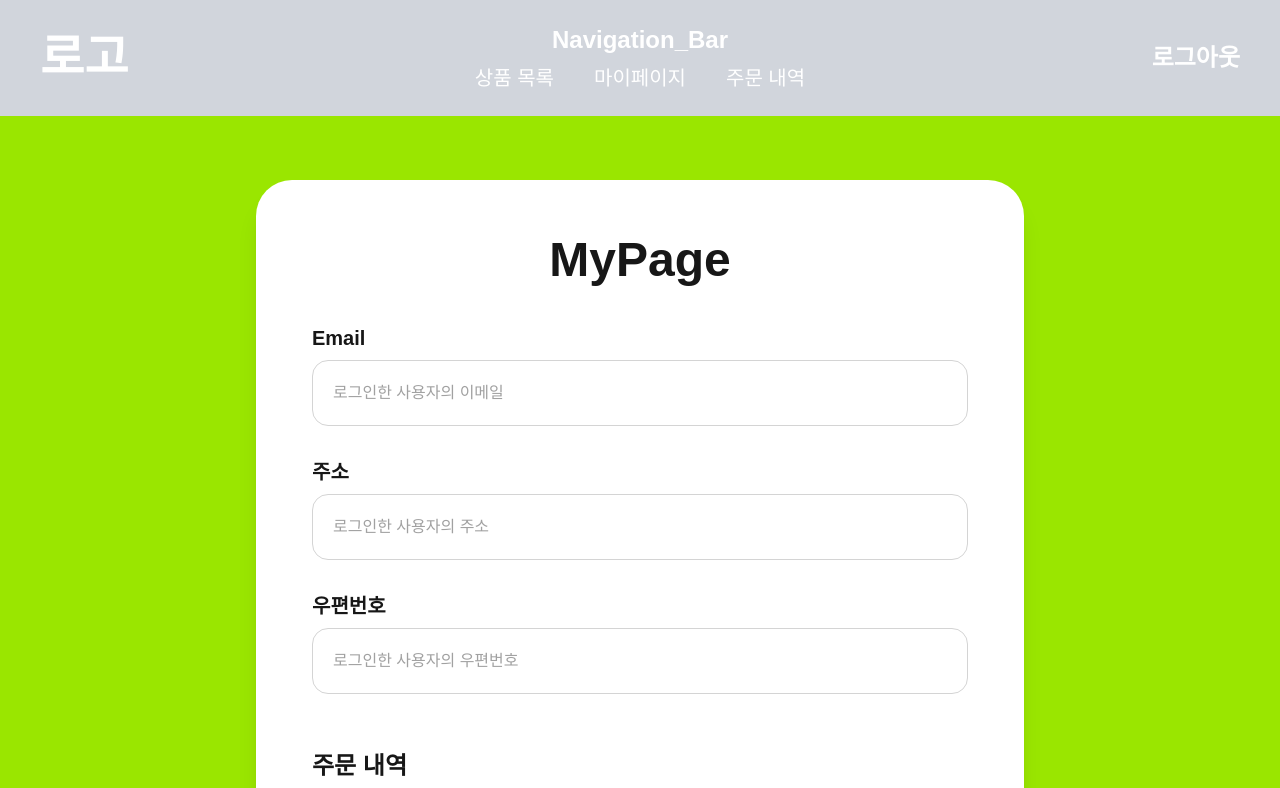
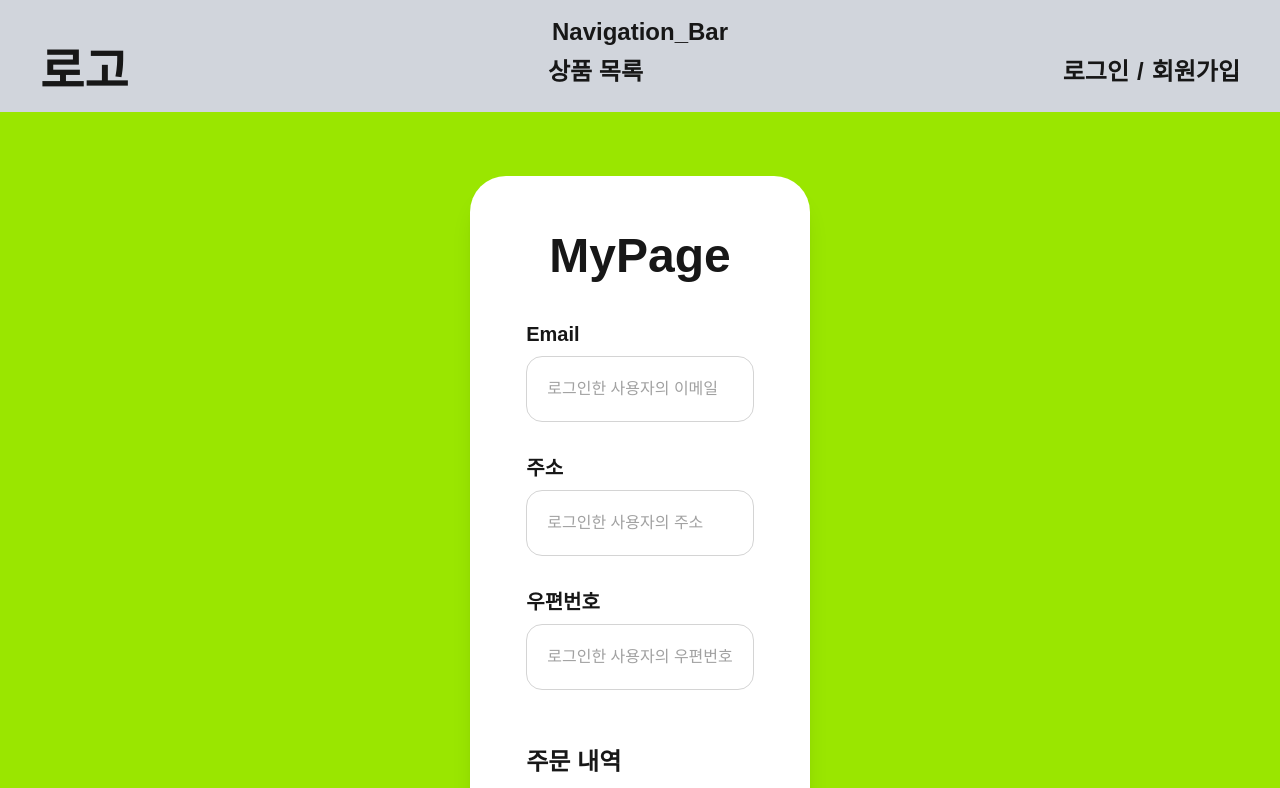
Before and after one commit to prgrms-be-devcourse/NBE10-12-1-Layer7, a Next.js app in the folder frontend/customer/customer/: page /mypage in a window 1280 px wide. Shown: the top 788 px of the page. Built offline with nearby package versions, Linux system fonts and the light colour scheme.

Commit message:
fix: BasePage 적용 및 mypage 수정

```diff
--- a/frontend/customer/customer/src/app/mypage/page.tsx
+++ b/frontend/customer/customer/src/app/mypage/page.tsx
@@ -1,39 +1,10 @@
-import Link from "next/link";
+import BasePage from "../BasePage";
 
 export default function MyPage() {
     return (
-        <main className="min-h-screen bg-lime-400">
-            {/* Navigation Bar */}
-            <header className="bg-gray-300 px-10 py-6">
-                <div className="flex items-center justify-between">
-                    {/* Logo */}
-                    <h1 className="text-5xl font-bold text-white">
-                        로고
-                    </h1>
-
-                    {/* Navigation Menu */}
-                    <nav className="flex flex-col items-center text-white">
-            <span className="text-2xl font-semibold">
-              Navigation_Bar
-            </span>
-
-                        <div className="mt-2 flex gap-10 text-xl font-medium">
-                            <Link href="/menus">상품 목록</Link>
-                            <Link href="/mypage">마이페이지</Link>
-                            <Link href="/orders">주문 내역</Link>
-                        </div>
-                    </nav>
-
-                        {/* Login / Logout */}
-                        <div className="flex gap-4 text-2xl font-semibold text-white">
-                            <button type="button">로그아웃</button>
-                    </div>
-                </div>
-            </header>
-
-            {/* MyPage Content */}
-            <section className="flex justify-center px-6 py-16">
-                <div className="w-full max-w-3xl rounded-[36px] bg-white p-14 shadow-xl">
+        <BasePage>
+            <main className="flex min-h-screen justify-center bg-lime-400 px-6 py-16">
+                <section className="w-full max-w-3xl rounded-[36px] bg-white p-14 shadow-xl">
                     <h1 className="mb-10 text-center text-5xl font-bold text-neutral-900">
                         MyPage
                     </h1>
@@ -80,8 +51,8 @@ export default function MyPage() {
                             </div>
                         </div>
                     </div>
-                </div>
-            </section>
-        </main>
+                </section>
+            </main>
+        </BasePage>
     );
 }
```
